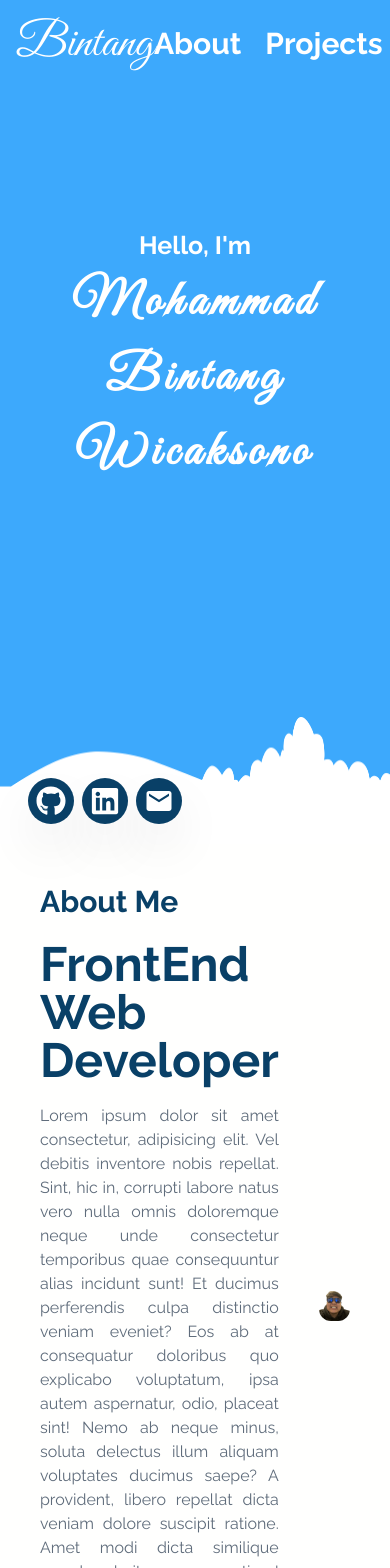
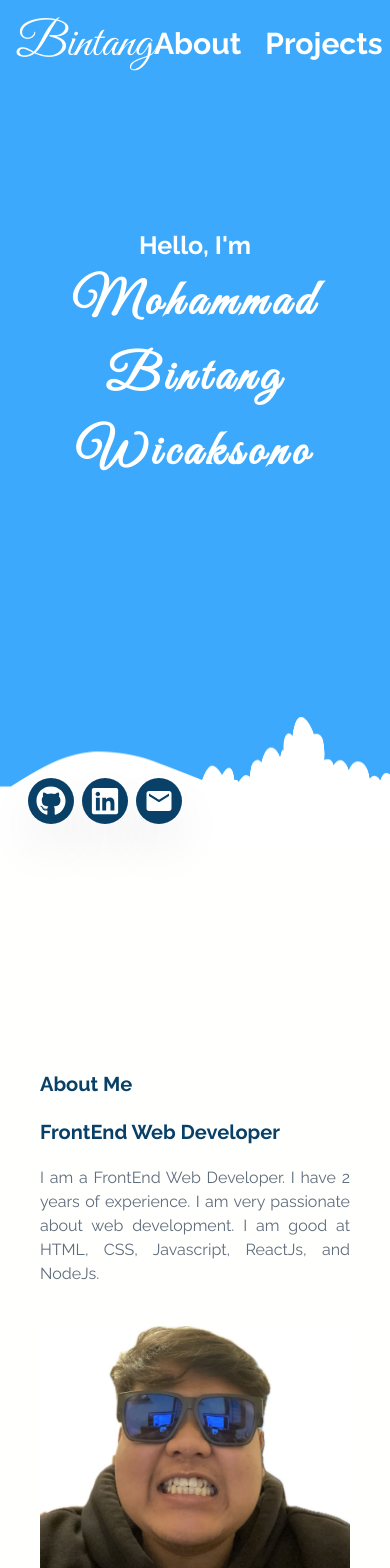
Before and after one commit to mbintangw/PortofolioWebsite, a React (Vite) app: page / in a window 390 px wide. Shown: the top 1568 px of the page. Built offline with nearby package versions, Linux system fonts and the light colour scheme.

Commit message:
style : responsive for mobile

```diff
--- a/src/Components/About.tsx
+++ b/src/Components/About.tsx
@@ -1,22 +1,12 @@
 const About = () => {
   return (
-    <main className="flex flex-row justify-center items-center gap-10 px-10 h-screen">
-      <div className="space-y-5 w-[600px]">
-        <h1 className="text-3xl text-headline font-bold">About Me</h1>
-        <h1 className="text-5xl text-headline font-bold">FrontEnd Web Developer</h1>
+    <main className="flex md:flex-row flex-col justify-center items-center gap-10 px-10 h-screen">
+      <div className="space-y-5 md:w-[600px]">
+        <h1 className="md:text-3xl text-xl text-headline font-bold">About Me</h1>
+        <h1 className="md:text-5xl text-xl text-headline font-bold">FrontEnd Web Developer</h1>
         <p className="text-justify text-paragraph text-wrap">
-          Lorem ipsum dolor sit amet consectetur, adipisicing elit. Vel debitis
-          inventore nobis repellat. Sint, hic in, corrupti labore natus vero
-          nulla omnis doloremque neque unde consectetur temporibus quae
-          consequuntur alias incidunt sunt! Et ducimus perferendis culpa
-          distinctio veniam eveniet? Eos ab at consequatur doloribus quo
-          explicabo voluptatum, ipsa autem aspernatur, odio, placeat sint! Nemo
-          ab neque minus, soluta delectus illum aliquam voluptates ducimus
-          saepe? A provident, libero repellat dicta veniam dolore suscipit
-          ratione. Amet modi dicta similique reprehenderit accusantium!
-          Laboriosam eius facere, at itaque corrupti praesentium esse suscipit
-          minus laborum sint molestiae modi odit nesciunt similique impedit
-          quasi nisi veritatis!
+          I am a FrontEnd Web Developer. I have 2 years of experience. I am
+          very passionate about web development. I am good at HTML, CSS, Javascript, ReactJs, and NodeJs.
         </p>
       </div>
 
--- a/src/Pages/HomePage.tsx
+++ b/src/Pages/HomePage.tsx
@@ -3,7 +3,7 @@ import Hero from "../Components/Hero"
 
 const HomePage = () => {
   return (
-    <div className="flex flex-col gap-10">
+    <div className="flex flex-col gap-20">
       <Hero/>
       <About/>
     </div>
```
